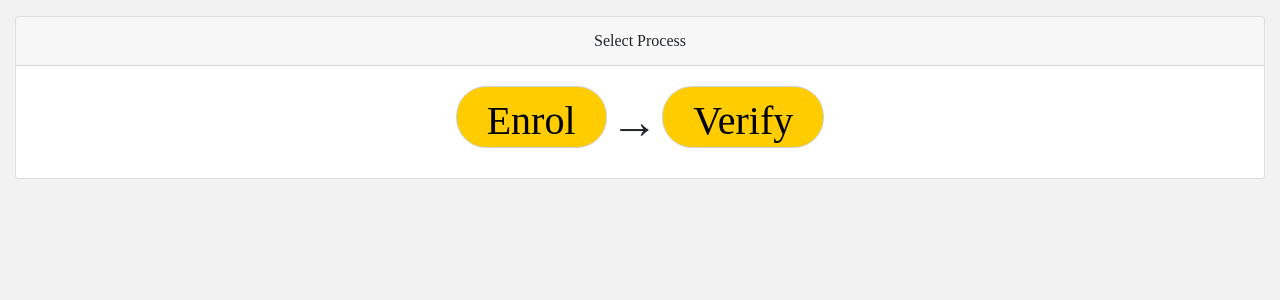
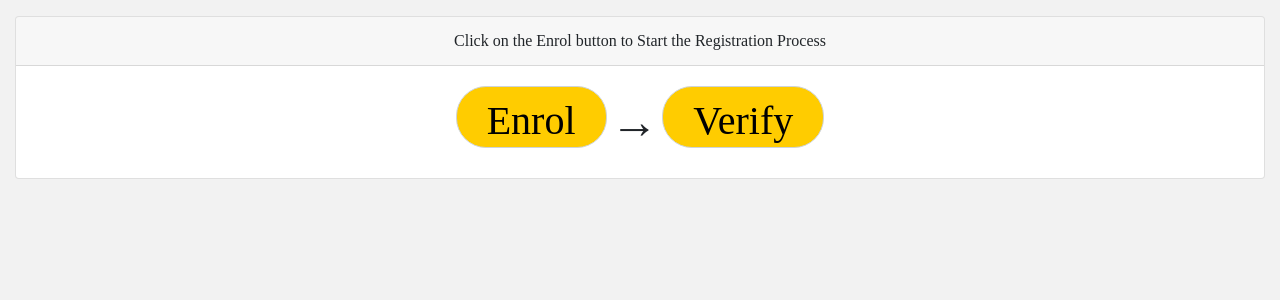
Before and after one commit to aanaman/sim_registration, a Flask app: page / in a window 1280 px wide. Shown: the part 72-372 px from the top of the page. Run offline with Flask 2, Linux system fonts and the light colour scheme; some libraries are stand-ins or nearby versions; some web fonts are replaced.

Commit message:
Update home.html

```diff
--- a/templates/home.html
+++ b/templates/home.html
@@ -55,7 +55,7 @@
 
     <div class="card mt-3">
         <div class="card-header text-center">
-            <span>Select Process</span>
+            <span>Click on the Enrol button to Start the Registration Process</span>
         </div>
         <div class="card-body">
             <div id='wrapper' style='text-align: center;'>
```
